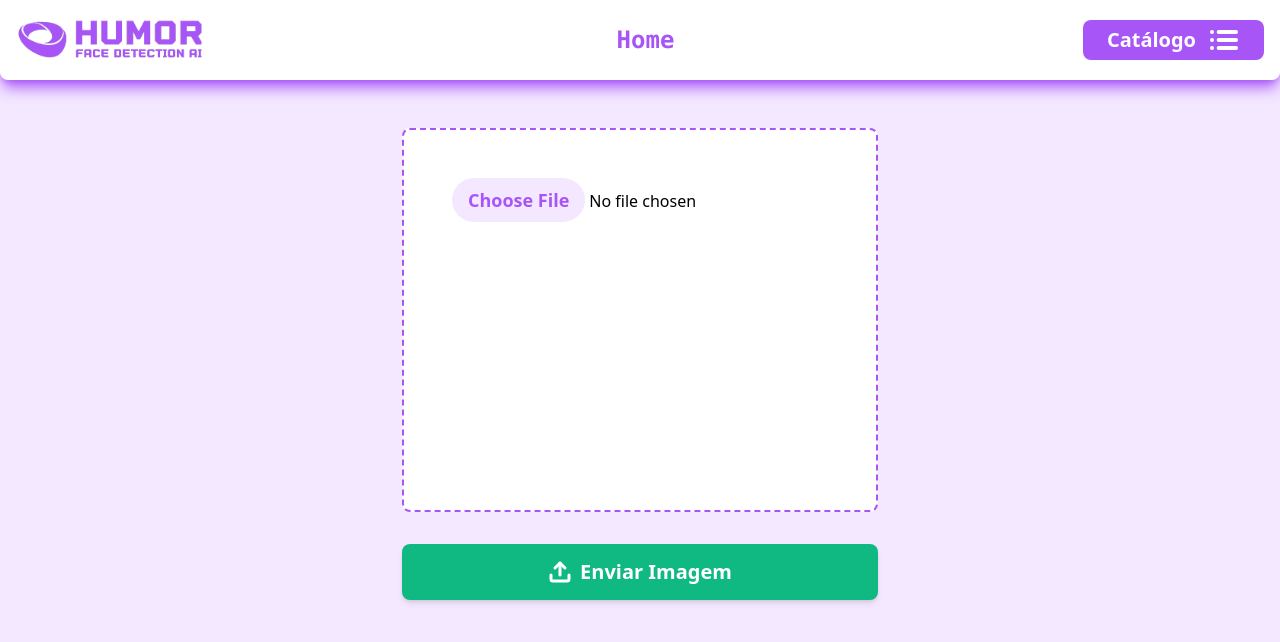
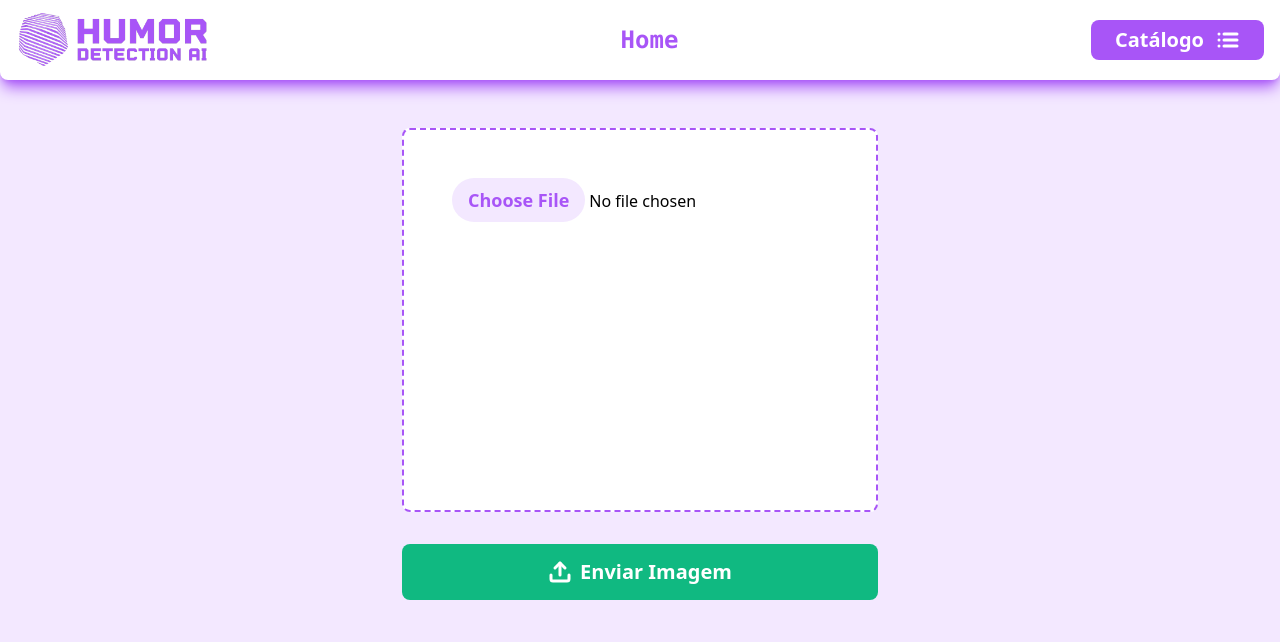
Before and after one commit to Couks/humor_detector_ai, a Next.js app: page / in a window 1280 px wide. Shown: the top 642 px of the page. Built offline with nearby package versions, Linux system fonts and the light colour scheme.

Commit message:
finalizado

```diff
--- a/app/catalogo/page.tsx
+++ b/app/catalogo/page.tsx
@@ -29,7 +29,7 @@ export default function Catalogo() {
   const fetchCatalogo = async () => {
     try {
       const response = await axios.get("https://facehumor.onrender.com/faces");
-      setCatalogo(response.data.reverse());
+      setCatalogo(response.data);
     } catch (error) {
       console.error("Erro ao buscar o catálogo", error);
     }
@@ -55,6 +55,7 @@ export default function Catalogo() {
     } catch (error) {
       console.error("Erro ao deletar a imagem", error);
     }
+
     setLoading(null);
   };
 
@@ -63,7 +64,7 @@ export default function Catalogo() {
     <main className="bg-purple-100 w-screen h-auto ">
       <Header title="Catálogo de Imagens" />
       <div className="flex flex-col gap-8 m-6 pb-8 items-center/ sm:grid sm:grid-cols-2 2xl:grid 2xl:grid-cols-3">
-        {catalogo.map((item: humorData) => (
+        {catalogo.reverse().map((item: humorData) => (
           <div key={item.id} className="items-center">
             <Card
             key={item.id}
--- a/app/components/button.tsx
+++ b/app/components/button.tsx
@@ -10,19 +10,19 @@ const button = tv({
       true: "bg-purple-500 hover:bg-purple-700 focus:ring-4 focus:ring-purple-400",
     },
     success: {
-      true: "bg-emerald-600 hover:bg-emerald-800 focus:ring-emerald-400 shadow-md ",
+      true: "bg-emerald-500 hover:bg-purple-700  ",
     },
     upload: {
-      true: "bg-emerald-500 hover:bg-emerald-700 focus:ring-emerald-400 shadow-md ",
+      true: "bg-emerald-500 hover:bg-emerald-700 ",
     },
     error: {
-      true: "bg-orange-500 hover:bg-orange-700 focus:ring-orange-400 shadow-md ",
+      true: "bg-orange-500 hover:bg-orange-700  ",
     },
     remove: {
-      true: "bg-red-500 hover:bg-red-700 focus:ring-red-400 shadow-md ",
+      true: "bg-red-500 hover:bg-red-700 ",
     },
     loading: {
-      true: "bg-zinc-500 hover:bg-zinc-700 focus:ring-zinc-400 shadow-md ",
+      true: "bg-green-500 hover:bg-green-500",
     },
     size: {
       default: "w-full h-10 px-6 py-2",
@@ -99,7 +99,13 @@ export function Button({
           {props.children}
         </>
       )}
-      {!success && !error && !upload && !remove && !normal && !loading && props.children}
+      {!success &&
+        !error &&
+        !upload &&
+        !remove &&
+        !normal &&
+        !loading &&
+        props.children}
     </button>
   );
 }
--- a/app/components/card.tsx
+++ b/app/components/card.tsx
@@ -19,7 +19,7 @@ export function Card({
   headwear,
 }: CardProps) {
   return (
-    <div className="flex flex-col justify-center items-center mb-2  h-50 sm:grid sm:grid-cols-5 gap-2  bg-white rounded-lg shadow-lg mx-1 p-4 hover:bg-zinc-50 hover:shadow-xl hover:transition duration-500 ease-in-out transform hover:-translate-y-1 hover:scale-104 border-purple-400 border-double border-4">
+    <div className="flex flex-col justify-center items-center mb-2  h-50 sm:grid sm:grid-cols-5 gap-2 bg-white rounded-lg shadow-lg mx-1 p-4 hover:bg-zinc-50 hover:shadow-xl hover:transition duration-500 ease-in-out transform hover:-translate-y-1 hover:scale-104 border-purple-400 border-double border-4">
       <div className="w-full sm:col-span-3 h-auto">
         <img
           src={image}
--- a/app/components/header.tsx
+++ b/app/components/header.tsx
@@ -22,7 +22,7 @@ export default function Header({ title }: MetadataProps) {
       <Link href="/catalogo">
         <Button>
           <p className="hidden sm:block pr-1 font-bold mr-2">Catálogo</p>
-          <List size={32} strokeWidth={3} className=""/>
+          <List size={24} strokeWidth={3} className=""/>
         </Button>
       </Link>
     </header>
--- a/app/components/inputimage.tsx
+++ b/app/components/inputimage.tsx
@@ -3,6 +3,7 @@
 
 import axios from "axios";
 
+import Link from "next/link";
 import { useState } from "react";
 import { Button } from "./button";
 
@@ -90,7 +91,9 @@ export function InputImage() {
                   <p>Processando Imagem... </p>
                 </Button>
               ) : success ? (
-                <Button success={true} />
+                <Link href="/catalogo">
+                  <Button success={true}>Ver resultado</Button>
+                </Link>
               ) : uploadStatus ? (
                 <Button error={true} size={"lg"}>
                   {uploadStatus}
@@ -115,7 +118,12 @@ export function InputImage() {
               <p>Processando Imagem... </p>
             </Button>
           ) : success ? (
-            <Button success={true} />
+            <Link href="/catalogo">
+              <Button success={true} >
+                Ver resultado
+              </Button>
+            </Link>
+
           ) : uploadStatus ? (
             <Button error={true} size={"lg"}>
               {uploadStatus}
```
Also changed, not shown: app/assets/logo-humor.png, 1 other file (tests, documents, lock files or other folders).
